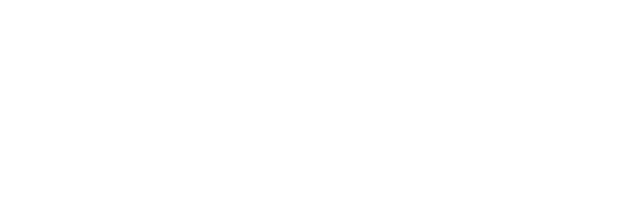
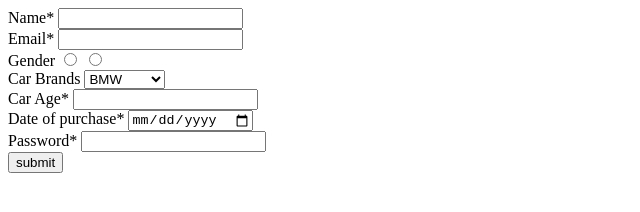
Before and after one commit to acciojob/car-insurance-form-sohebkhan2023, a website: page main.html in a window 1280 px wide. Shown: the whole page, without its empty margins (0-640 px from the left). Drawn offline with Linux system fonts and the light colour scheme.

Commit message:
created a submission

```diff
--- a/main.html
+++ b/main.html
@@ -1,16 +1,48 @@
-<!DOCTYPE html>
-
 <html>
-
 <head>
 	<link rel="stylesheet" href="styles.css">
 </head>
 
 <body>
-	<!-- the entire body must be written by student -->
-    <script type="text/javascript" src="./script.js">
-</script>
+<form method="post">
+	<div>
+		<label for="name">Name*</label>
+		<input type="text" id="name" required>
+	</div>
+	<div>
+		<label for="email">Email*</label>
+		<input type="email" id="email" required>
+	</div>
+	<div>
+        <label>Gender</label>
+		<input type="radio" value="male" name="gender" required>
+		<input type="radio" value="female" name="gender" required>
+	</div>
+	<div>
+		<label for="laptop">Car Brands</label>
+		<select id="laptop">
+			<option>BMW</option>
+			<option>Audi</option>
+			<option>Mercedez</option></option>
+		</select>
+	</div>
+    <div>
+		<label for="age">Car Age*</label>
+		<input type="number" id="age" required>
+	</div>
 
+	<div>
+		<label for="dob">Date of purchase*</label>
+		<input type="date" id="dob" required>
+	</div>
+
+	<div>
+		<label for="password">Password*</label>
+		<input type="password" id="password" required>
+	</div>
+
+	<button type="submit">submit</button>
+</form>
 </body>
 
 </html>
```
